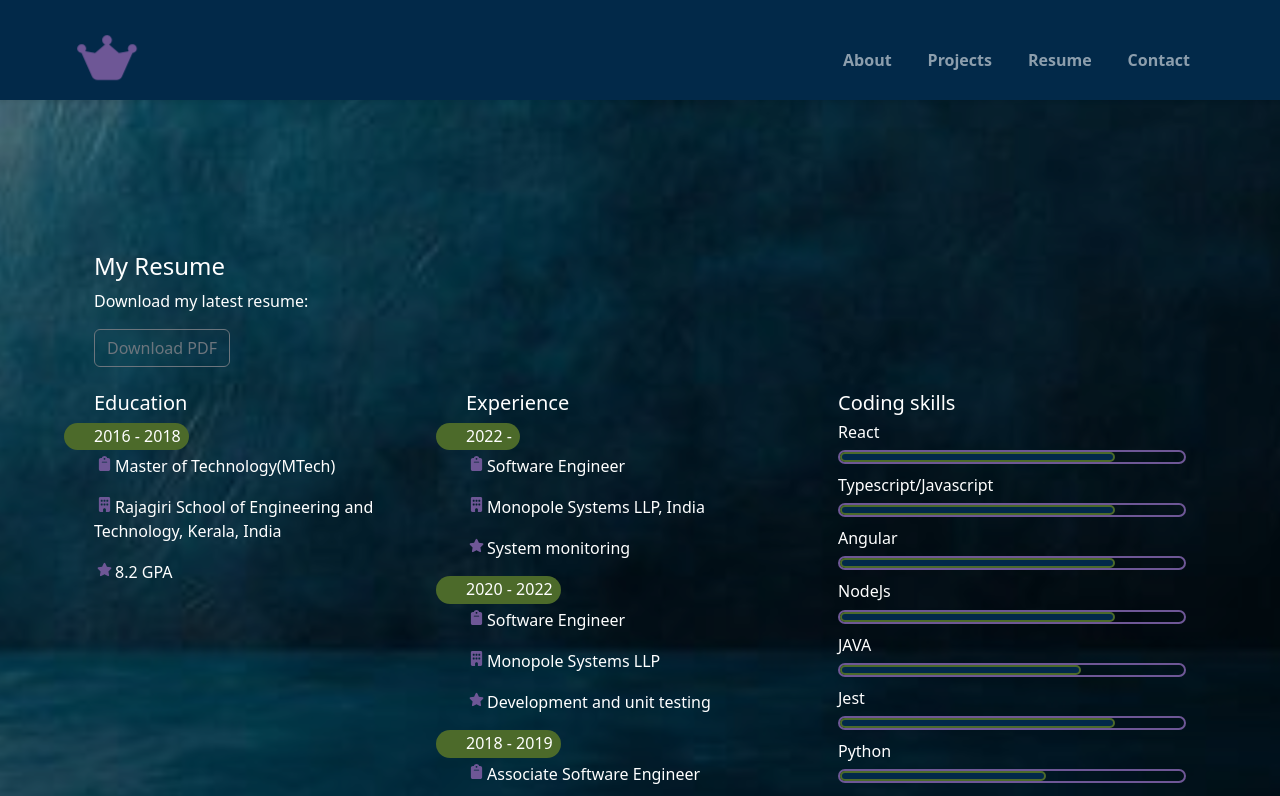
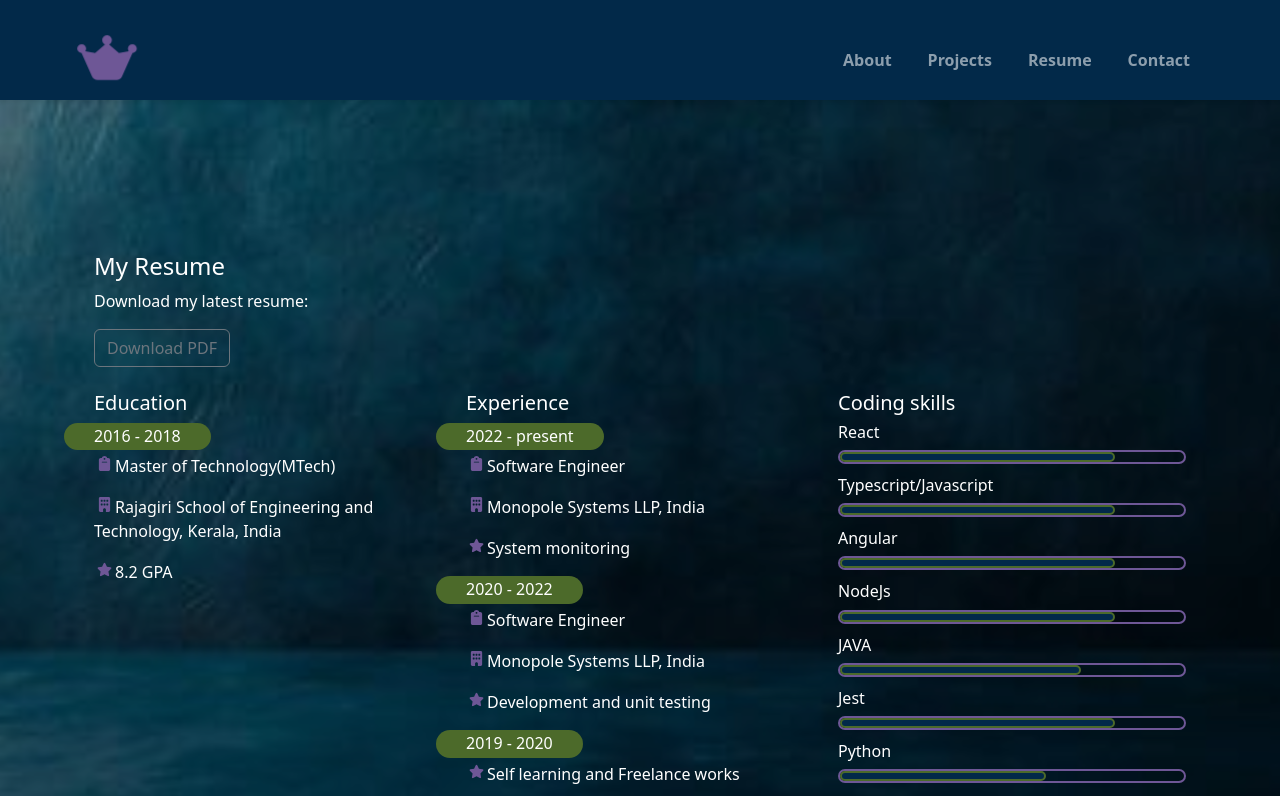
Before and after one commit to KrishnenduKR/portfolio-nextjs-ts-bootstrap-jest, a Next.js app: page /resume in a window 1280 px wide. Shown: the top 796 px of the page. Built offline with nearby package versions, Linux system fonts and the light colour scheme.

Commit message:
resume session component

```diff
--- a/src/app/globals.css
+++ b/src/app/globals.css
@@ -37,3 +37,27 @@ body::before {
   width: 200px;
   z-index: 2;
 }
+
+.event-date{
+    display: inline-block;
+    position: relative;
+    color: #fff;
+    font-weight: 300;
+    line-height: 1.1em;
+    margin: 0 0 3px;
+    background-color: #4c6a2a;
+    padding: 5px 8px 5px 30px;
+    margin-left: -30px;
+    border-radius: 20px;
+ }
+
+ .spacer{
+  padding-right: 30px;
+ }
+
+ .fa-icon-resume {
+      padding: 3px;
+      height: 15px;
+      width: 15px;
+      color:#6e5796;
+  }
--- /dev/null
+++ b/src/app/resume/data.ts
@@ -0,0 +1,30 @@
+const resumeData = [
+    {
+        id: 1,
+        year: "2022 - present",
+        title: "Software Engineer",
+        location: "Monopole Systems LLP, India",
+        roleSummary: "System monitoring"
+    },
+    {
+        id: 2,
+        year: "2020 - 2022",
+        title: "Software Engineer",
+        location: "Monopole Systems LLP, India",
+        roleSummary: "Development and unit testing"
+    },
+    {
+        id: 3,
+        year: "2019 - 2020",
+        roleSummary: "Self learning and Freelance works"
+    },
+    {
+        id: 4,
+        year: "2018 - 2019",
+        title: "Associate Software Engineer",
+        location: "Innovature Software Labs Pvt. Ltd., India",
+        roleSummary: "Development and unit testing"
+    },
+]
+
+export default resumeData;
--- a/src/app/resume/page.tsx
+++ b/src/app/resume/page.tsx
@@ -1,6 +1,6 @@
-import { FontAwesomeIcon } from '@fortawesome/react-fontawesome';
 import './resume.css'
-import { faClipboard, faBuilding, faStar } from '@fortawesome/free-solid-svg-icons';
+import ResumeSession from '@/components/ResumeSession';
+import resumeData from './data';
 
 export default function ResumePage() {
   return (
@@ -20,28 +20,15 @@ export default function ResumePage() {
      <div className="row mt-4">
         <div className="col-sm-4">
             <h5 >Education</h5>
-            <h6 className="event-date spacer"> 2016 - 2018</h6>
-            <p><FontAwesomeIcon className='fa-icon-resume' icon={faClipboard}/>Master of Technology(MTech)</p>
-            <p><FontAwesomeIcon className='fa-icon-resume' icon={faBuilding} />Rajagiri School of Engineering and Technology, Kerala, India</p>
-            <p><FontAwesomeIcon className='fa-icon-resume' icon={faStar} />8.2 GPA</p>
+            <ResumeSession year="2016 - 2018" title="Master of Technology(MTech)" location="Rajagiri School of Engineering and Technology, Kerala, India" roleSummary="8.2 GPA"/>
          </div>
          <div className="col-sm-4">
             <h5 >Experience</h5>
-            <h6 className="event-date "> 2022 - </h6>
-            <p><FontAwesomeIcon className='fa-icon-resume' icon={faClipboard} />
-                Software Engineer</p>
-            <p><FontAwesomeIcon className='fa-icon-resume' icon={faBuilding} />Monopole Systems LLP, India</p>
-            <p><FontAwesomeIcon className='fa-icon-resume' icon={faStar} />System monitoring</p>
-            <h6 className="event-date "> 2020 - 2022</h6>
-            <p><FontAwesomeIcon className='fa-icon-resume' icon={faClipboard} />Software Engineer</p>
-            <p><FontAwesomeIcon className='fa-icon-resume' icon={faBuilding} />Monopole Systems LLP</p>
-            <p><FontAwesomeIcon className='fa-icon-resume' icon={faStar} />Development and unit testing</p>
-            <h6 className="event-date "> 2018 - 2019</h6>
-            <p><FontAwesomeIcon className='fa-icon-resume' icon={faClipboard} />Associate Software Engineer</p>
-            <p><FontAwesomeIcon className='fa-icon-resume' icon={faBuilding} />Innovature Software Labs Pvt. Ltd., India</p>
-            <p><FontAwesomeIcon className='fa-icon-resume' icon={faStar} />Development and unit testing</p>
-            <h6 className="event-date "> 2019 - 2020</h6>
-            <p><FontAwesomeIcon className='fa-icon-resume' icon={faStar} />Self learning and Freelance works</p>
+            {
+                resumeData.map((data)=> (
+                    <ResumeSession key={data.id} {...data} />
+                ))
+            }
          </div>
          <div className="col-sm-4">
             <h5>Coding skills</h5>
--- a/src/app/resume/resume.css
+++ b/src/app/resume/resume.css
@@ -1,24 +1,3 @@
-
-.fa-icon-resume {
-      padding: 3px;
-      height: 15px;
-      width: 15px;
-      color:#6e5796;
-  }
-
- .event-date{
-    display: inline-block;
-    position: relative;
-    color: #fff;
-    font-weight: 300;
-    line-height: 1.1em;
-    margin: 0 0 3px;
-    background-color: #4c6a2a;
-    padding: 5px 8px 5px 30px;
-    margin-left: -30px;
-    border-radius: 20px;
- }
-
  .resume:after{
     content: "";
     display: table;
--- /dev/null
+++ b/src/components/ResumeSession.tsx
@@ -0,0 +1,23 @@
+import React from 'react'
+import { FontAwesomeIcon } from '@fortawesome/react-fontawesome';
+import { faClipboard, faBuilding, faStar } from '@fortawesome/free-solid-svg-icons';
+
+type resumeSessionProps = {
+    year: string,
+    title?: string,
+    location?: string,
+    roleSummary: string
+}
+
+const ResumeSession = ({year, title,location, roleSummary}: resumeSessionProps) => {
+  return (
+    <>
+      <h6 className="event-date spacer">{year}</h6>
+      {title ? <p><FontAwesomeIcon className='fa-icon-resume' icon={faClipboard}/>{title}</p>: "" }
+      {location? <p><FontAwesomeIcon className='fa-icon-resume' icon={faBuilding} />{location}</p>: ""}
+      <p><FontAwesomeIcon className='fa-icon-resume' icon={faStar} />{roleSummary}</p>
+    </>
+  )
+}
+
+export default ResumeSession
```
